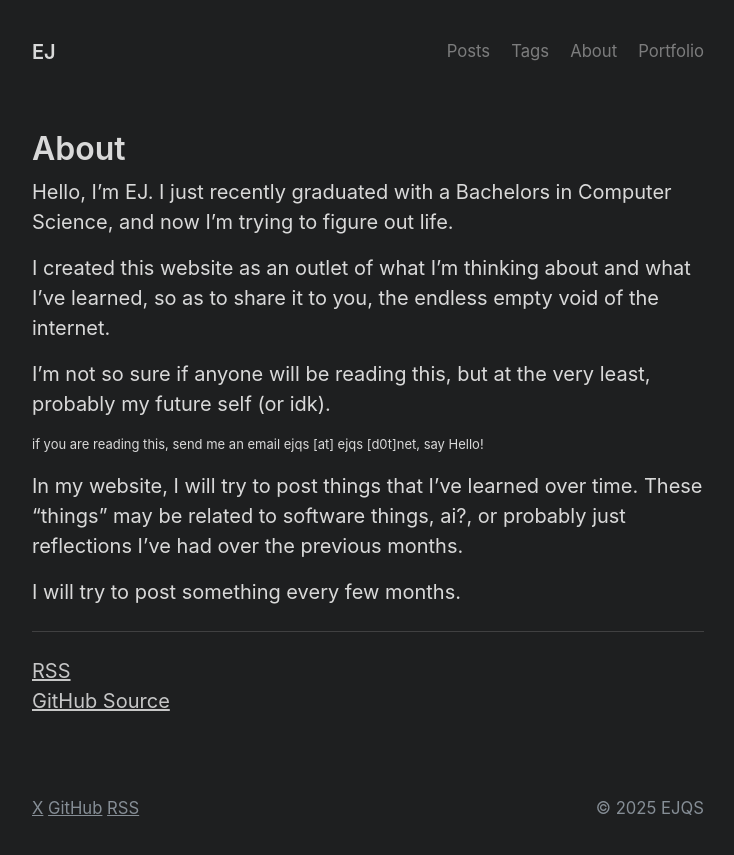
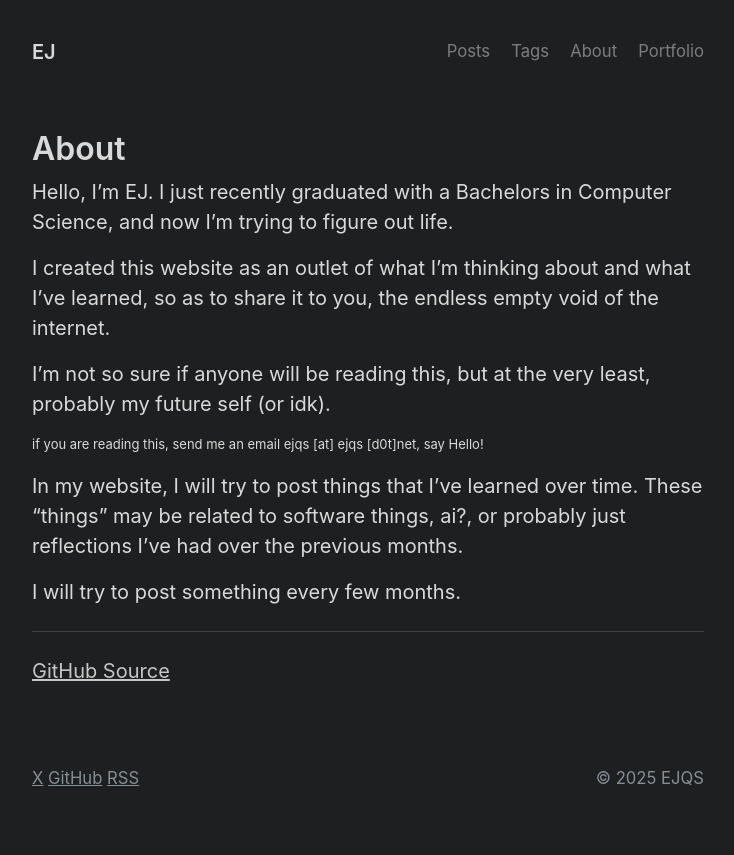
Before and after one commit to ejqs/ejqs.net, a Jekyll site: the page built from about.md, in a window 1280 px wide. Shown: the top 855 px of the page, without its empty margins (272-1006 px from the left). Built offline with Jekyll 4.4.1, drawn with Linux system fonts in a browser that asks for light colours.

Commit message:
update(about.md): remove rss - moved it to footer

```diff
--- a/about.md
+++ b/about.md
@@ -17,5 +17,4 @@ I will try to post something every few months.
 
 ---
 
-[RSS](https://ejqs.net/atom.xml) \
 [GitHub Source](https://github.com/ejqs/ejqs.net)
```
